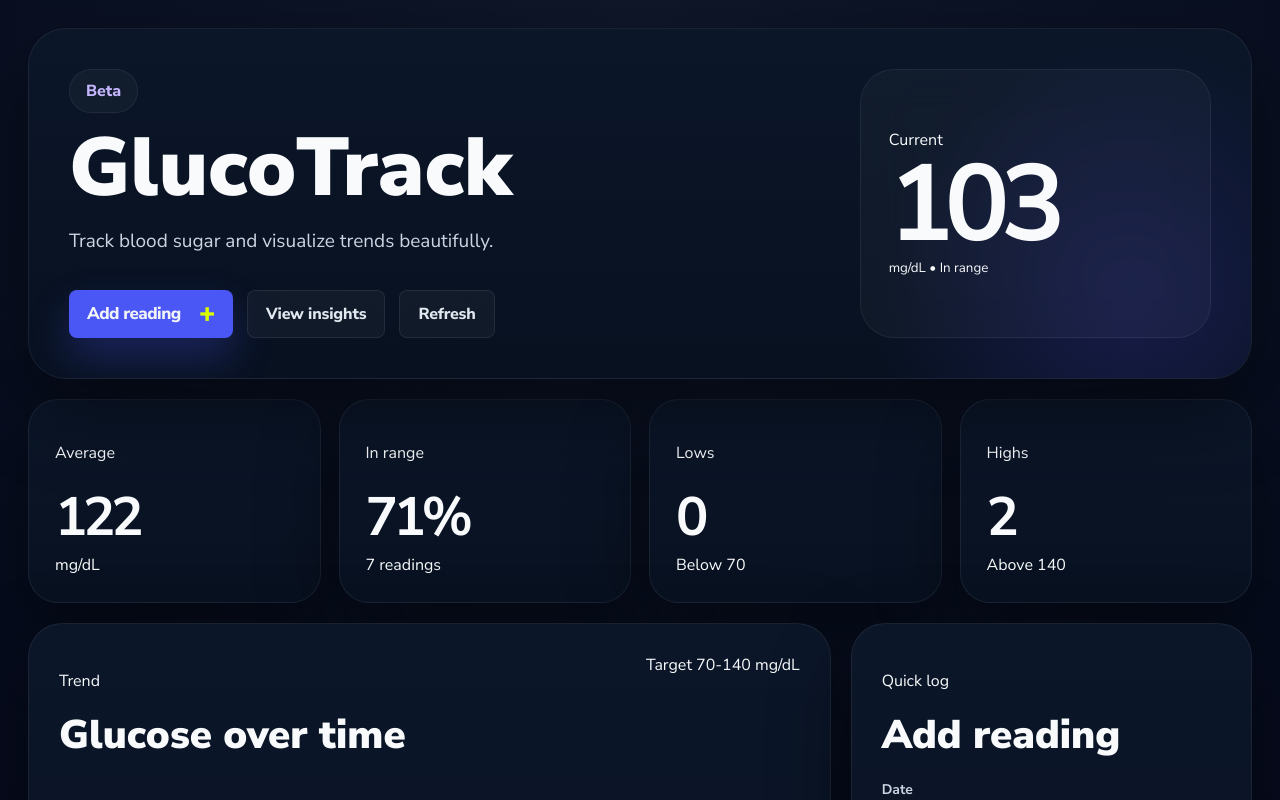
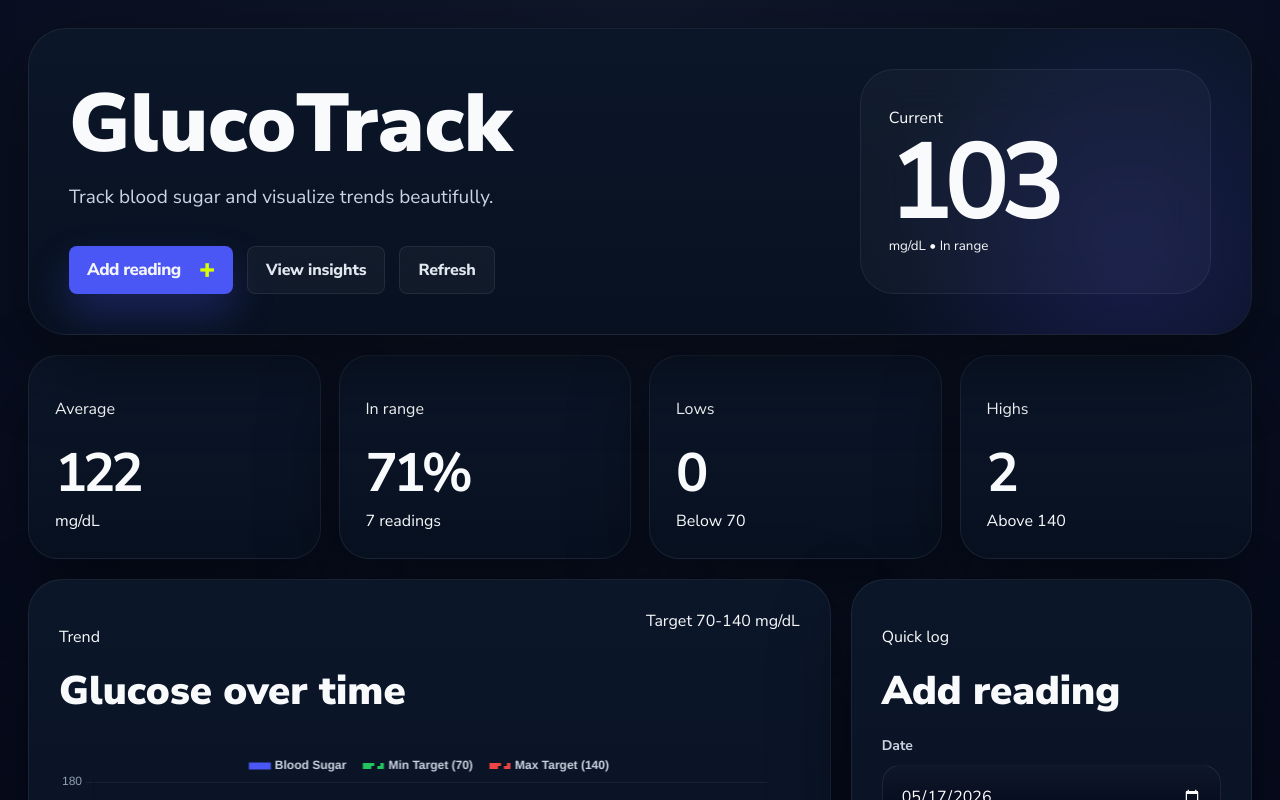
Before and after one commit to eeshdarthvader/gluco-track, a React (Vite) app: page / in a window 1280 px wide. Shown: the top 800 px of the page. Built offline with nearby package versions, Linux system fonts and the light colour scheme; no server answers; the database is empty; the HTML template or start-up script is replaced by a standard one.

Commit message:
Update App.jsx

```diff
--- a/src/App.jsx
+++ b/src/App.jsx
@@ -199,7 +199,6 @@ export default function App() {
     <main className="app">
       <section className="hero">
         <div>
-          <div className="badge">Beta</div>
           <h1>GlucoTrack</h1>
           <p>
             Track blood sugar and visualize trends beautifully.
```
